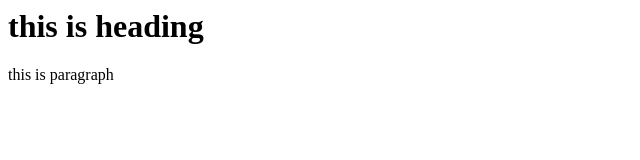
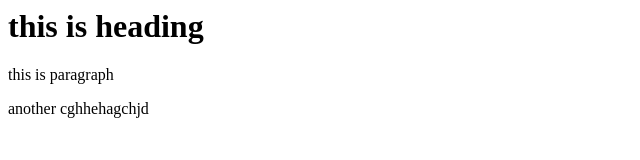
Before and after one commit to zaniahme404/ali, a plain HTML site: page index.html in a window 1280 px wide. Shown: the whole page, without its empty margins (0-640 px from the left). Drawn offline with Linux system fonts and the light colour scheme.

Commit message:
third version

```diff
--- a/index.html
+++ b/index.html
@@ -5,5 +5,6 @@
 <body>
 <h1>this is heading</h1>
 <p>this is paragraph</p>
+<p>another cghhehagchjd</p>
 </body>
 </html>
```
